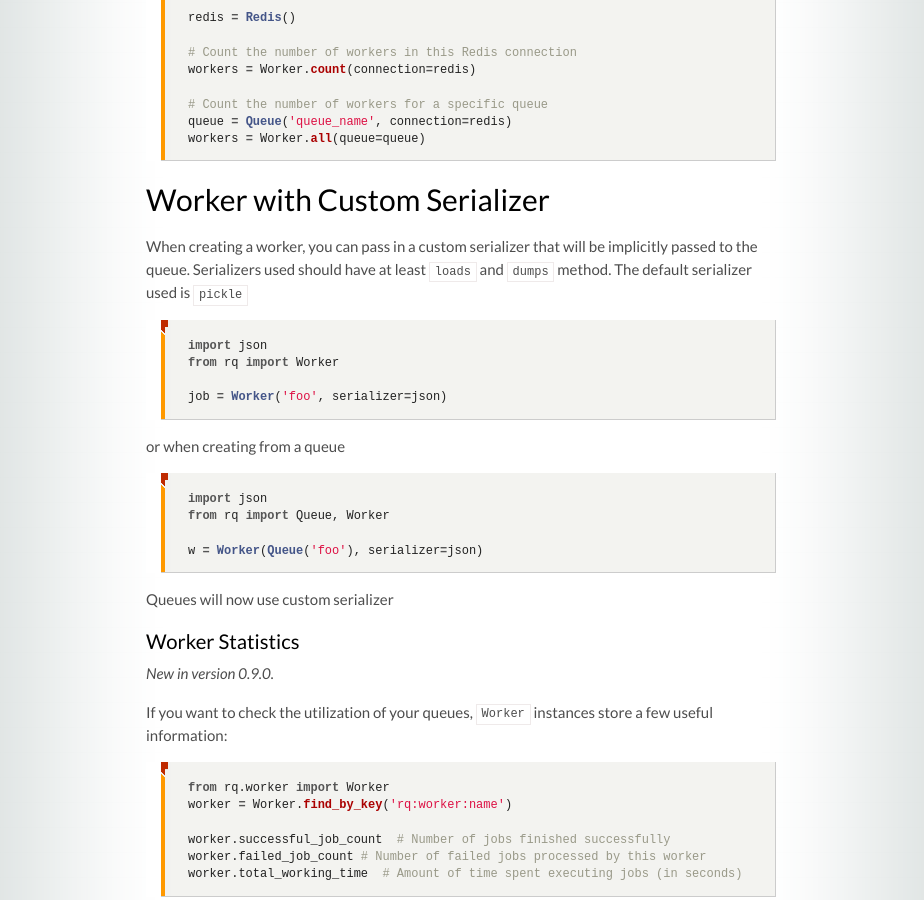
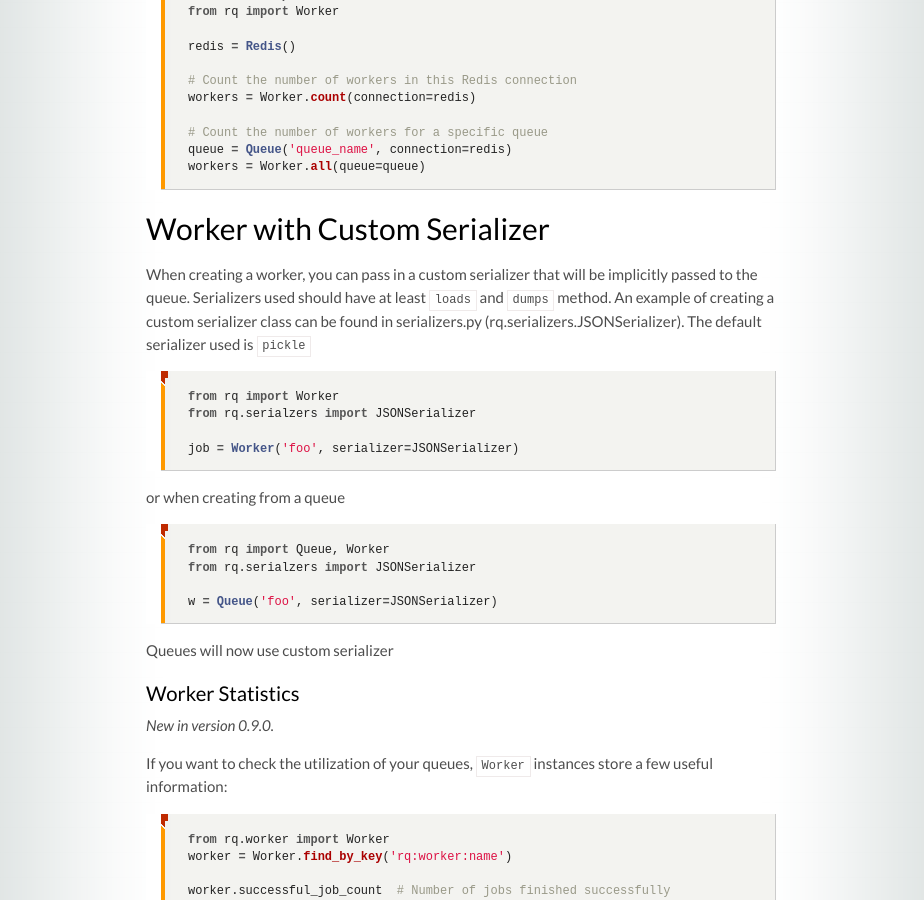
Before and after one commit to rq/rq, a Jekyll site: the page built from docs/docs/workers.md, in a window 1280 px wide and 900 px high, scrolled down 3922 px. Shown: the whole window, without its empty margins (179-1103 px from the left). Built offline with Jekyll 4.4.1, drawn with Linux system fonts in a browser that asks for light colours; some web fonts are replaced; comment, search, counter and statistics services are not loaded; some of the changed text lies outside the part shown.

Commit message:
Update documentation

````diff
--- a/docs/docs/workers.md
+++ b/docs/docs/workers.md
@@ -69,6 +69,7 @@ In addition to `--burst`, `rq worker` also accepts these arguments:
 * `--date-format`: Datetime format for the worker logs, defaults to `'%H:%M:%S'`
 * `--disable-job-desc-logging`: Turn off job description logging.
 * `--max-jobs`: Maximum number of jobs to execute.
+* `--serializer`: Serialization to use, i.e. Pickle, JSON or other custom serializer
 
 ## Inside the worker
 
@@ -205,23 +206,24 @@ workers = Worker.all(queue=queue)
 ## Worker with Custom Serializer
 
 When creating a worker, you can pass in a custom serializer that will be implicitly passed to the queue.
-Serializers used should have at least `loads` and `dumps` method.
+Serializers used should have at least `loads` and `dumps` method. An example of creating a custom serializer
+class can be found in serializers.py (rq.serializers.JSONSerializer).
 The default serializer used is `pickle`
 
 ```python
-import json
 from rq import Worker
+from rq.serialzers import JSONSerializer
 
-job = Worker('foo', serializer=json)
+job = Worker('foo', serializer=JSONSerializer)
 ```
 
 or when creating from a queue
 
 ```python
-import json
 from rq import Queue, Worker
+from rq.serialzers import JSONSerializer
 
-w = Worker(Queue('foo'), serializer=json)
+w = Queue('foo', serializer=JSONSerializer)
 ```
 
 Queues will now use custom serializer
````
Also changed, not shown: 1 other file.
